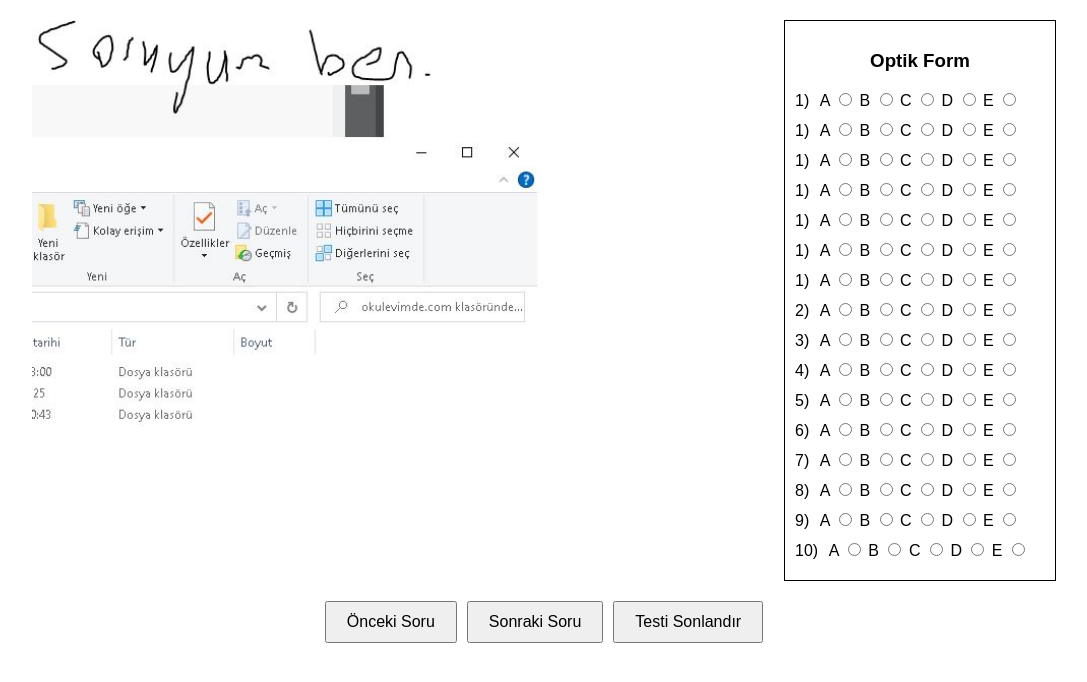
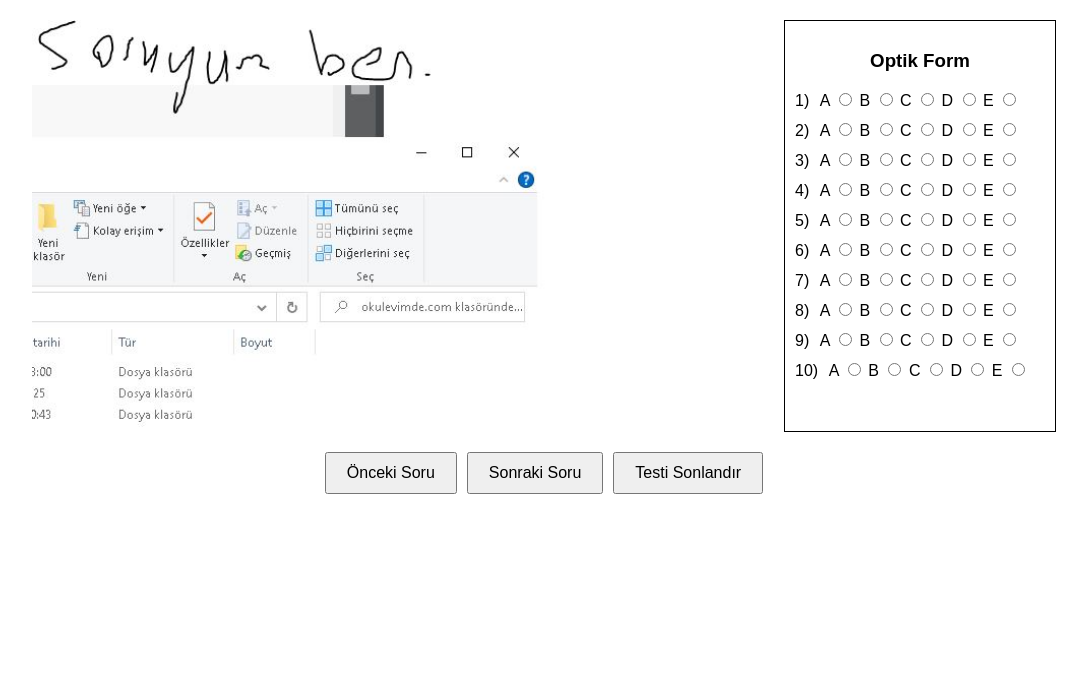
Before and after one commit to PsikoMatt/PsikoMatt.github.io, a plain HTML site: page chatgpt2.html in a window 1280 px wide. Shown: the whole page, without its empty margins (96-1183 px from the left). Drawn offline with Linux system fonts and the light colour scheme.

Commit message:
Update chatgpt2.html

```diff
--- a/chatgpt2.html
+++ b/chatgpt2.html
@@ -79,60 +79,7 @@
         <div class="optical-form">
             <h3>Optik Form</h3>
             <form id="optical-form">
-                <div class="question-answer">
-                    <label>1)</label>
-                    A <input type="radio" name="q1" value="A">
-                    B <input type="radio" name="q1" value="B">
-                    C <input type="radio" name="q1" value="C">
-                    D <input type="radio" name="q1" value="D">
-                    E <input type="radio" name="q1" value="E">
-                </div>
-                <!-- Diğer sorular -->
-                <div class="question-answer">
-                    <label>1)</label>
-                    A <input type="radio" name="q1" value="A">
-                    B <input type="radio" name="q1" value="B">
-                    C <input type="radio" name="q1" value="C">
-                    D <input type="radio" name="q1" value="D">
-                    E <input type="radio" name="q1" value="E">
-                </div>
-                <!-- Diğer sorular -->
-                <div class="question-answer">
-                    <label>1)</label>
-                    A <input type="radio" name="q1" value="A">
-                    B <input type="radio" name="q1" value="B">
-                    C <input type="radio" name="q1" value="C">
-                    D <input type="radio" name="q1" value="D">
-                    E <input type="radio" name="q1" value="E">
-                </div>
-                <!-- Diğer sorular -->
-                <div class="question-answer">
-                    <label>1)</label>
-                    A <input type="radio" name="q1" value="A">
-                    B <input type="radio" name="q1" value="B">
-                    C <input type="radio" name="q1" value="C">
-                    D <input type="radio" name="q1" value="D">
-                    E <input type="radio" name="q1" value="E">
-                </div>
-                <!-- Diğer sorular -->
-                <div class="question-answer">
-                    <label>1)</label>
-                    A <input type="radio" name="q1" value="A">
-                    B <input type="radio" name="q1" value="B">
-                    C <input type="radio" name="q1" value="C">
-                    D <input type="radio" name="q1" value="D">
-                    E <input type="radio" name="q1" value="E">
-                </div>
-                <!-- Diğer sorular -->
-                <div class="question-answer">
-                    <label>1)</label>
-                    A <input type="radio" name="q1" value="A">
-                    B <input type="radio" name="q1" value="B">
-                    C <input type="radio" name="q1" value="C">
-                    D <input type="radio" name="q1" value="D">
-                    E <input type="radio" name="q1" value="E">
-                </div>
-                <!-- Diğer sorular -->
+
                 <div class="question-answer">
                     <label>1)</label>
                     A <input type="radio" name="q1" value="A">
```
